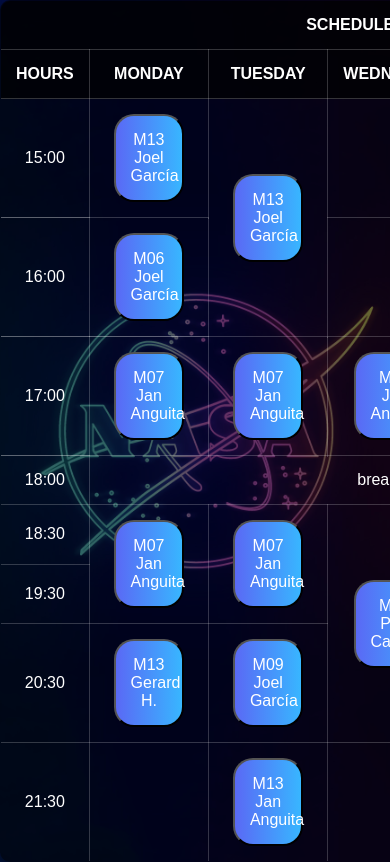
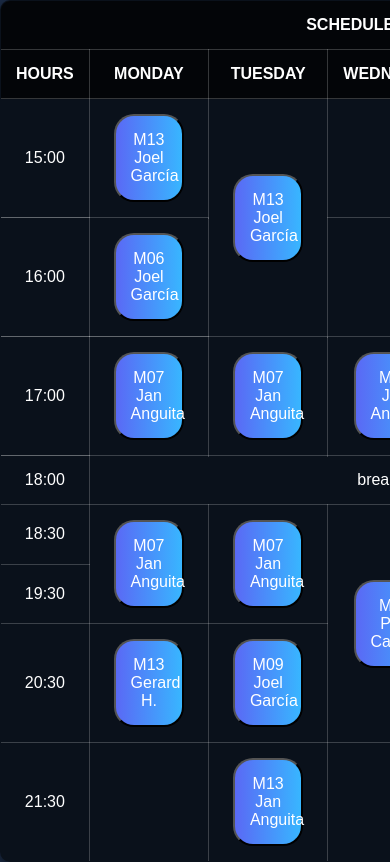
Before and after one commit to ikeerrodriiguezz/schedule, a plain HTML site: page public/index.html in a window 390 px wide. Shown: the top 862 px of the page. Drawn offline with Linux system fonts and the light colour scheme; a web font is replaced by a local one.

Commit message:
Modify the mobile view

```diff
--- a/public/css/styles.css
+++ b/public/css/styles.css
@@ -171,7 +171,8 @@ input[type="submit"]:hover {
       margin-left: 0;
   }
   body {
-      background-image: url(../media/mobile.jpg);
+      background-color: #1a2a44; /* Dark blue/navy background for mobile */
+      /* background-image: url(../media/mobile.jpg); */
   }
   .BUTTON_XII {
       width: 80%;
```
